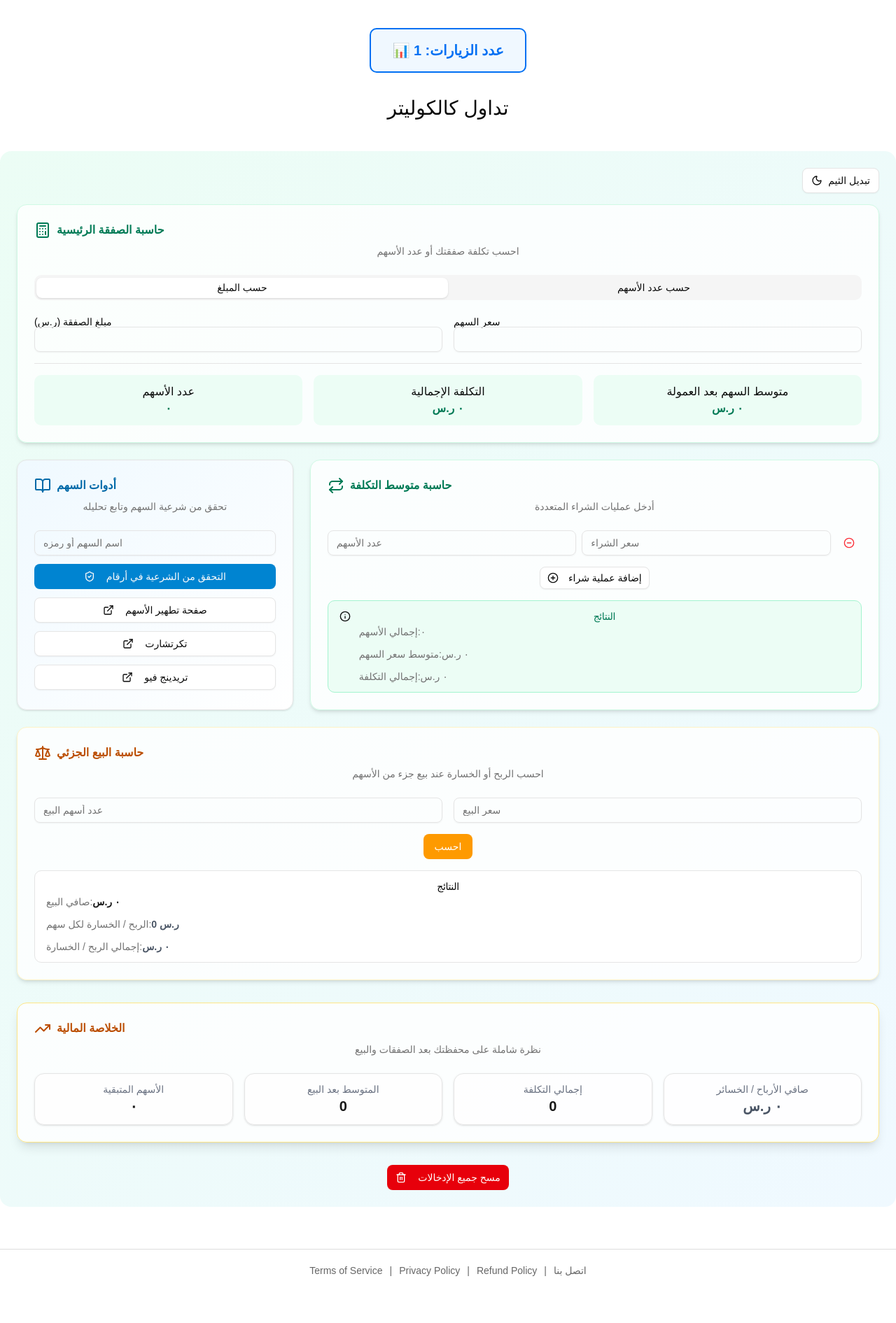
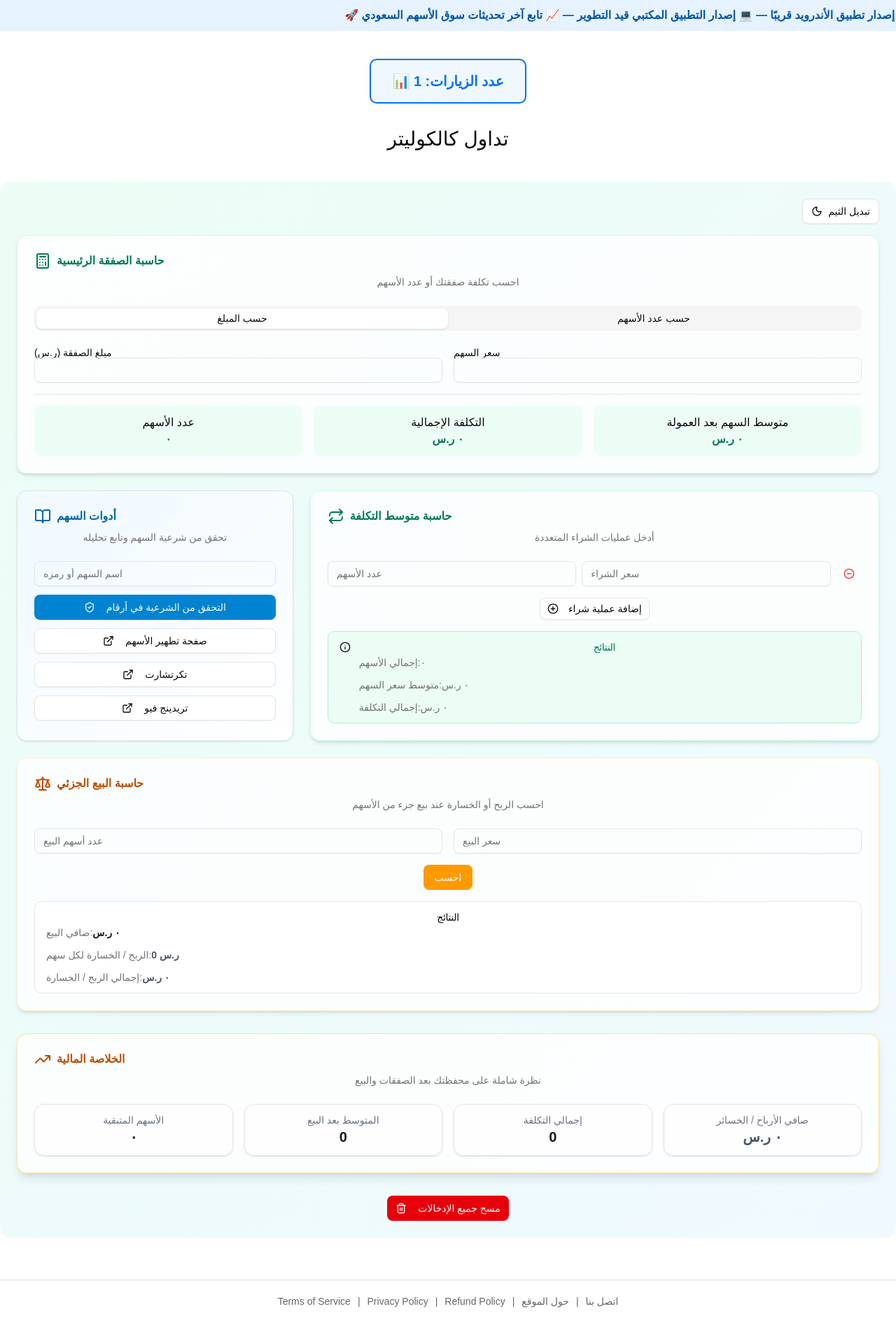
Before and after one commit to drishinnawy/tadawul-calculator-web, a Next.js app: page / in a window 1280 px wide. Shown: the whole page at 70% size. Before the commit the page ends 1847 px from the top, so only its background shows below. Built offline with nearby package versions, Linux system fonts and the light colour scheme; no server answers; the database is empty.

Commit message:
Implement marquee for app release announcements
Added a marquee banner for upcoming app releases and updates.

```diff
--- a/src/pages/index.tsx
+++ b/src/pages/index.tsx
@@ -89,12 +89,50 @@ export default function HomePage() {
                   "@type": "WebPage",
                   "url": "https://tadawul-calculator-web-ufov.vercel.app/contact",
                   "name": "Contact Page"
+                },
+                {
+                  "@type": "WebPage",
+                  "url": "https://tadawul-calculator-web-ufov.vercel.app/about",
+                  "name": "About Page"
                 }
               ]
             }),
           }}
         />
       </Head>
+
+      {/* الشريط المتحرك */}
+      <div
+        style={{
+          width: "100%",
+          backgroundColor: "#e6f2ff",
+          padding: "10px 0",
+          overflow: "hidden",
+          whiteSpace: "nowrap",
+          fontSize: "16px",
+          fontWeight: "bold",
+          color: "#0055aa",
+        }}
+      >
+        <div
+          style={{
+            display: "inline-block",
+            paddingLeft: "100%",
+            animation: "marquee 15s linear infinite",
+          }}
+        >
+          🚀 إصدار تطبيق الأندرويد قريبًا — 💻 إصدار التطبيق المكتبي قيد التطوير — 📈 تابع آخر تحديثات سوق الأسهم السعودي
+        </div>
+
+        <style>
+          {`
+            @keyframes marquee {
+              0% { transform: translate(0, 0); }
+              100% { transform: translate(-100%, 0); }
+            }
+          `}
+        </style>
+      </div>
 
       <div style={{ textAlign: "center", marginTop: "40px" }}>
         {/* العداد */}
@@ -147,6 +185,10 @@ export default function HomePage() {
           <a href="/contact" style={{ margin: "0 10px", color: "#666" }}>
             اتصل بنا
           </a>
+          |
+          <a href="/about" style={{ margin: "0 10px", color: "#666" }}>
+            حول الموقع
+          </a>
         </footer>
       </div>
     </>
```
